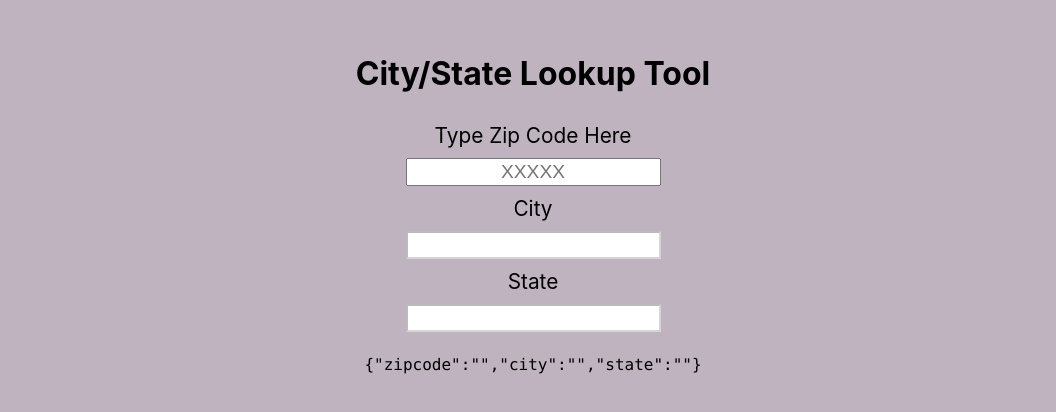
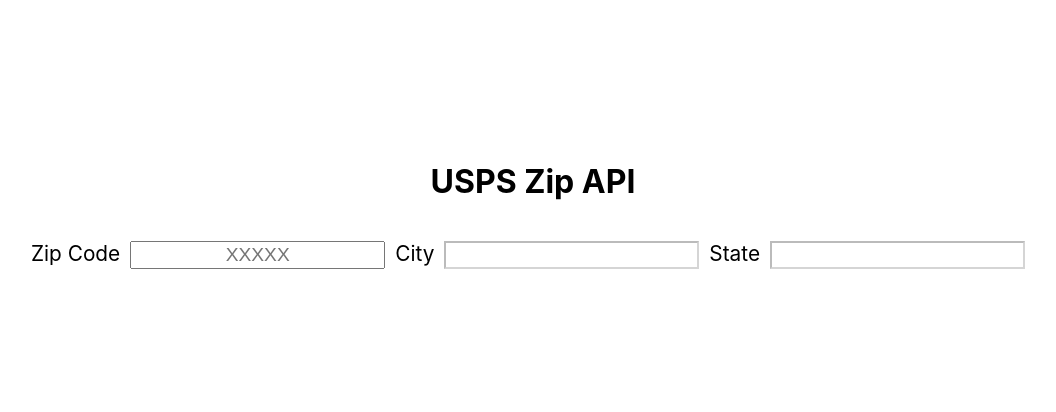
Before and after one commit to littlebunch/usps-verify, a React (Create React App) app in the folder usps-react/: page / in a window 1280 px wide. Shown: the part 190-602 px from the top of the page, without its empty margins (107-1163 px from the left). Built offline with nearby package versions, Linux system fonts and the light colour scheme.

Commit message:
minor changes

```diff
--- a/usps-react/package.json
+++ b/usps-react/package.json
@@ -6,6 +6,8 @@
     "@testing-library/jest-dom": "^5.16.1",
     "@testing-library/react": "^12.1.2",
     "@testing-library/user-event": "^13.5.0",
+    "netlify-cli": "^8.15.3",
+    "node-fetch": "^3.2.0",
     "react": "^17.0.2",
     "react-dom": "^17.0.2",
     "react-scripts": "5.0.0",
@@ -34,5 +36,8 @@
       "last 1 firefox version",
       "last 1 safari version"
     ]
+  },
+  "devDependencies": {
+    "@types/node-fetch": "^3.0.3"
   }
 }
--- a/usps-react/src/App.css
+++ b/usps-react/src/App.css
@@ -4,15 +4,14 @@
   flex-flow: column nowrap;
   justify-content: center;
   align-items: center;
-  background-color: rgb(190, 179, 190);
+  background-color: white;
   height: 100vh;
 }
 h1 {
   margin-bottom: 30px;
 }
 .form-data {
-  display: flex;
-  flex-flow: column;
+
   width: fit-content;
   align-items: center;
   justify-content: center;
--- a/usps-react/src/App.js
+++ b/usps-react/src/App.js
@@ -1,24 +1,90 @@
-import React, { useState } from "react";
+import React, { useState, useEffect } from "react";
 import "./App.css";
 
+const xml2json = (srcDOM) => {
+  let children = [...srcDOM.children];
+  // base case for recursion.
+  if (!children.length) {
+    return srcDOM.innerHTML;
+  }
+  // initializing object to be returned.
+  let jsonResult = {};
+  for (let child of children) {
+    // checking is child has siblings of same name.
+    let childIsArray =
+      children.filter((eachChild) => eachChild.nodeName === child.nodeName)
+        .length > 1;
+    // if child is array, save the values as array,
+    // else as strings.
+    if (childIsArray) {
+      if (jsonResult[child.nodeName] === undefined) {
+        jsonResult[child.nodeName] = [xml2json(child)];
+      } else {
+        jsonResult[child.nodeName].push(xml2json(child));
+      }
+    } else {
+      jsonResult[child.nodeName] = xml2json(child);
+    }
+  }
+  return jsonResult;
+};
 function App() {
   const initialCityState = { city: "", state: "" };
   const [cityState, setCityState] = useState(initialCityState);
   const [zipcode, setZipcode] = useState("");
-
+  const [loading, setLoading] = useState(false);
+  const isZipValid = zipcode.length === 5 && zipcode;
+  const parser = new DOMParser();
+  useEffect(() => {
+    const fetchCityState = async () => {
+      try {
+        if ( isZipValid ) {
+          const response = await fetch(
+            `/.netlify/functions/getCityState?zipcode=${zipcode}`,
+            {headers: { accept: "application/json"}}
+          );
+          const data = await response.text();
+          setLoading(false);
+          const srcDom=parser.parseFromString(data,"application/xml");
+          const res=xml2json(srcDom);
+          //console.log(xml2json(srcDom));
+          //console.log(srcDom);
+          console.log(res);
+          if ( res?.CityStateLookupResponse?.ZipCode?.City) {
+            setLoading(false);
+            setCityState({...cityState,
+              city: res.CityStateLookupResponse.ZipCode.City,
+              state: res.CityStateLookupResponse.ZipCode.State,
+            });
+          } else if (res?.CityStateLookupResponse?.ZipCode?.Error) {
+            setLoading(false);
+            setCityState({
+              ...cityState,
+              city: `Invalid Zip Code for ${zipcode}`,
+              state: "Try Again",
+            });
+          }
+        }
+      } catch(e) {
+        console.log(e);
+      }
+    };
+    fetchCityState();
+  },[zipcode]);
   return <div className="App">
-    <h1>City/State Lookup Tool</h1>
+    <h1>USPS Zip API</h1>
     <form action="" className="form-data">
-      <label htmlFor="zip">Type Zip Code Here</label>
+      <label htmlFor="zip">Zip Code</label>
       <input
       className="zip"
-      value={zipcode}
+      value={zipcode || ""}
       placeholder="XXXXX"
       type="text"
       name="zip"
       id="zip"
       onChange={(event) => {
         const { value } = event.target;
+        setLoading(true);
         setZipcode(value.replace(/[^\d{5}]$/,"").substring(0,5));
       }}
       />
@@ -31,7 +97,9 @@
       disabled
       id="city"
       />
-
+      <div className="icon-container">
+            <i className={`${loading && isZipValid ? "loader" : ""}`}></i>
+          </div>
       <label htmlFor="state">State</label>
       <input
       className={`state`}
@@ -41,16 +109,12 @@
       disabled
       id="state"
       />
+      <div className="icon-container">
+        <i className={`loading && isZipValue ? "loader" : ""`}>
+        </i>
+      </div>
     </form>
-    <pre>
-      <code>
-        {JSON.stringify({
-          zipcode: zipcode,
-          city: cityState.city,
-          state: cityState.state,
-        })}
-      </code>
-    </pre>
+
   </div>;
 }
 
```
Also changed, not shown: 2 other files (tests, documents, lock files or other folders).
